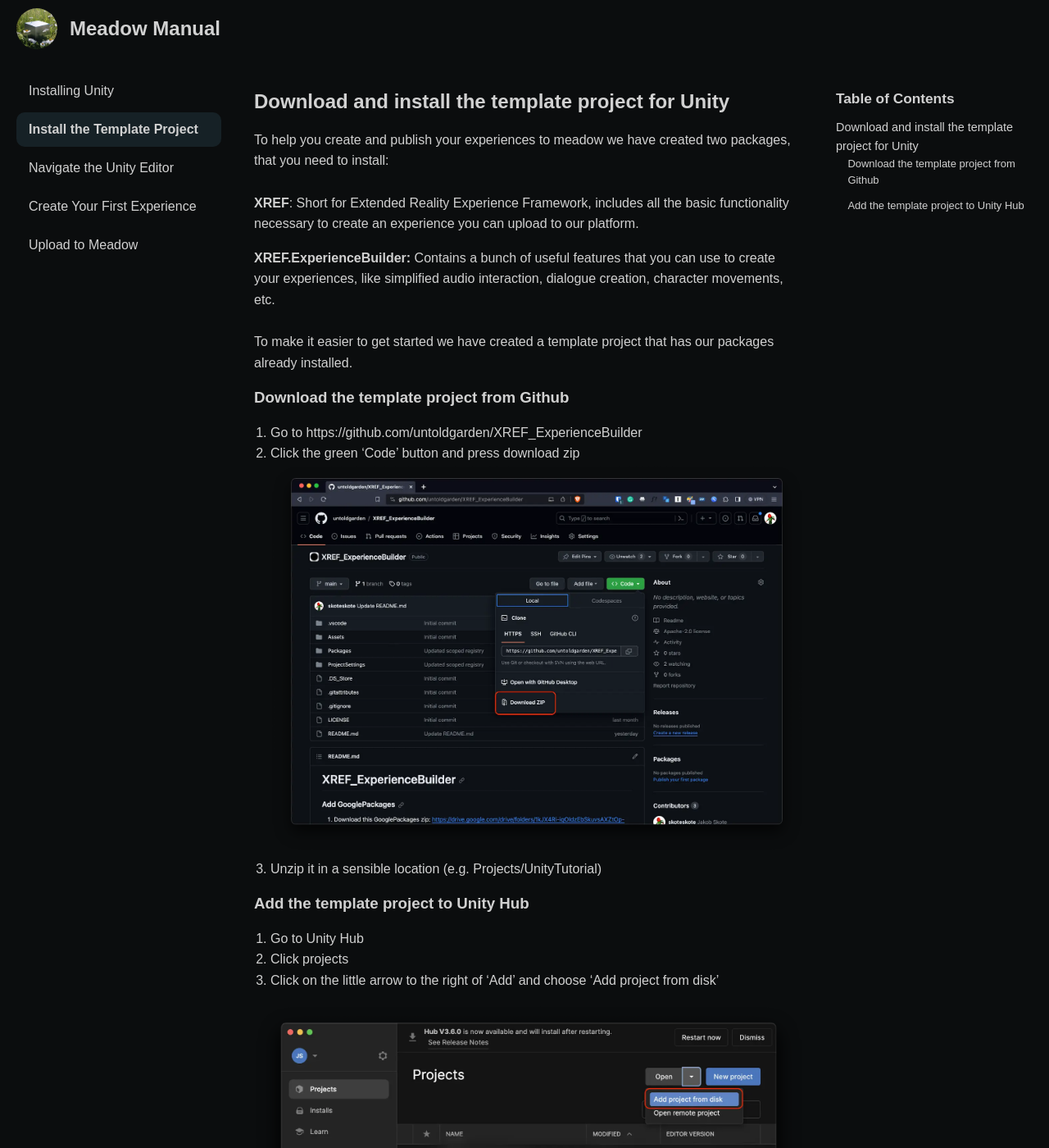
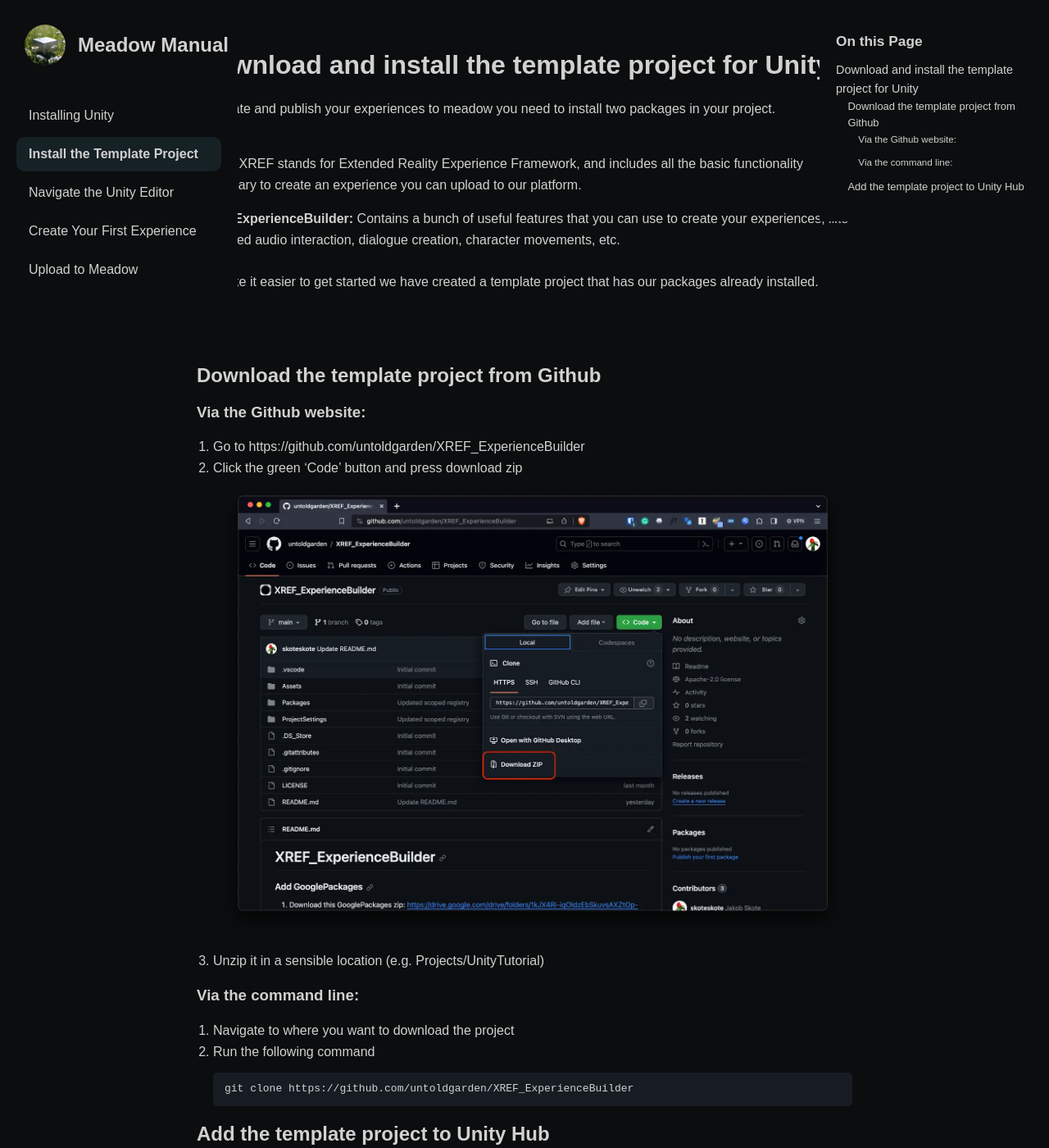
Before and after one commit to untoldgarden/meadow-manual, a Jekyll site: the page built from install-the-template-project.md, in a window 1280 px wide and 1400 px high. Shown: the whole window at 82% size. Built offline with Jekyll 4.4.1, drawn with Linux system fonts in a browser that asks for light colours; the table of contents is made by our own code.

````diff
--- a/_layouts/default.html
+++ b/_layouts/default.html
@@ -7,12 +7,12 @@
   <link rel="stylesheet" href="{{site.baseurl}}/assets/css/main.css">
 </head>
 <body>
-  <header class="site-header">
-    <img src="{{site.baseurl}}/assets/meadow-logo.webp" alt="Meadow Logo" class="logo" />
-    <span class="header-title">Meadow Manual</span>
-  </header>
   <div class="content-container">
     <div class="sidebar">
+      <header class="site-header">
+        <img src="{{site.baseurl}}/assets/meadow-logo.webp" alt="Meadow Logo" class="logo" />
+        <span class="header-title">Meadow Manual</span>
+      </header>
       <!-- Chapter links -->
       <a href="/meadow-manual/installing-unity.html" class="{% if page.url == '/installing-unity.html' %}active{% endif %}">Installing Unity</a>
       <a href="/meadow-manual/install-the-template-project.html" class="{% if page.url == '/install-the-template-project.html' %}active{% endif %}">Install the Template Project</a>
@@ -29,7 +29,7 @@
   </div>
 
   <div class="toc">
-    <p class="toc-title">Table of Contents</p>
+    <p class="toc-title">On this Page</p>
     {{ content | toc_only }}
   </div>
 
--- a/assets/css/main.css
+++ b/assets/css/main.css
@@ -6,6 +6,10 @@ body {
   font-family: sans-serif;
   background-color: #0b0d0e;
   color: #d1d1d1;
+  /* max-width: 1500px; */
+  margin-left: auto;
+  margin-right: auto;
+  padding-top: 20px;
 }
 
 .content-container {
@@ -19,7 +23,7 @@ body {
   align-items: center;
   background-color: #0b0d0e;
   color: #d1d1d1;
-  padding: 10px 20px;
+  padding: 10px 10px 40px 10px;
   width: 100%;
 }
 
@@ -38,11 +42,15 @@ body {
 }
 
 .sidebar {
+  position: fixed;
+  top: 0;
+  left: 0;
   width: 250px;
   background-color: #0b0d0e;
   color: #d1d1d1;
   padding: 20px;
   flex-shrink: 0;
+  /* position: fixed; */
 }
 
 .sidebar a {
@@ -78,9 +86,16 @@ body {
   flex-grow: 1;
   padding: 20px;
   overflow-x: hidden;
+  margin-bottom: 150px;
+  max-width: 800px;
+  margin-left: auto;
+  margin-right: auto;
 }
 
 .toc {
+  position: fixed;
+    top: 0;
+    right: 0;
   width: 240px;
   background-color: #0b0d0e;
   padding: 20px;
@@ -214,3 +229,26 @@ a:hover, .sidebar a:hover, .toc li a:hover {
   border-left-color: #f39c12;
   text-decoration: underline;
 }
+
+@media screen and (max-width: 768px) {
+body {
+  max-width: 100%;
+}
+
+  .content-container {
+    flex-direction: column;
+}
+.sidebar {
+  width: 100%;
+  order: -1;
+}
+
+.main-content {
+  width: 100%;
+  max-width: 100%;
+}
+
+.toc {
+  display: none;
+}
+}
--- a/install-the-template-project.md
+++ b/install-the-template-project.md
@@ -4,31 +4,41 @@ title: Download and install the Meadow template project
 toc: true
 ---
 
-## Download and install the template project for Unity {#download-and-install-our-template-project-for-unity}
+# Download and install the template project for Unity {#download-and-install-our-template-project-for-unity}
 
-To help you create and publish your experiences to meadow we have created two packages, that you need to install:  \
+To create and publish your experiences to meadow you need to install two packages in your project.
+
  \
-**XREF**: Short for Extended Reality Experience Framework, includes all the basic functionality necessary to create an experience you can upload to our platform.
+**XREF**: XREF stands for Extended Reality Experience Framework, and includes all the basic functionality necessary to create an experience you can upload to our platform.
 
 **XREF.ExperienceBuilder:** Contains a bunch of useful features that you can use to create your experiences, like simplified audio interaction, dialogue creation, character movements, etc.  \
  \
 To make it easier to get started we have created a template project that has our packages already installed.
 
+<br><br>
 
+## Download the template project from Github
 
-### Download the template project from Github
+### Via the Github website:
 
 1. Go to [https://github.com/untoldgarden/XREF_ExperienceBuilder](https://github.com/untoldgarden/XREF_ExperienceBuilder)
 2. Click the green 'Code' button and press download zip
 ![alt_text](images/downloadFromGithub.webp "image_tooltip")
 3. Unzip it in a sensible location (e.g. Projects/UnityTutorial)
 
-### Add the template project to Unity Hub
+### Via the command line:
+
+1. Navigate to where you want to download the project
+2. Run the following command
+```bash
+git clone https://github.com/untoldgarden/XREF_ExperienceBuilder
+```
+
+## Add the template project to Unity Hub
+
 1. Go to Unity Hub
 2. Click projects
-3. Click on the little arrow to the right of 'Add' and choose 'Add project from disk'
-
-![alt_text](images/addProjectFromDisk.webp "image_tooltip")
+3. Click on the little arrow to the right of 'Add' and choose 'Add project from disk' ![alt_text](images/addProjectFromDisk.webp "image_tooltip")
 4. Navigate to where you located your project template
 5. Choose the root folder (e.g. XREF_ExperienceBuilder)
 6. Press 'Add Project'
````
Also changed, not shown: about.markdown (deleted, +0 -18 lines), navigate-the-unity-editor.md (+35 -57 lines), images/console-clean.webp (added), images/console-clear.webp (added), images/console-view.webp (added), images/console-warnings.webp (added), images/console.webp (added), images/gameView.webp (added), images/hierarchy.webp (added), images/inspector-camera-selected.webp (added), images/inspector.webp (added), images/project-view-finder.webp (added), images/project-window-unity.webp (added), images/projectWindow.webp (added), 2 more files.
